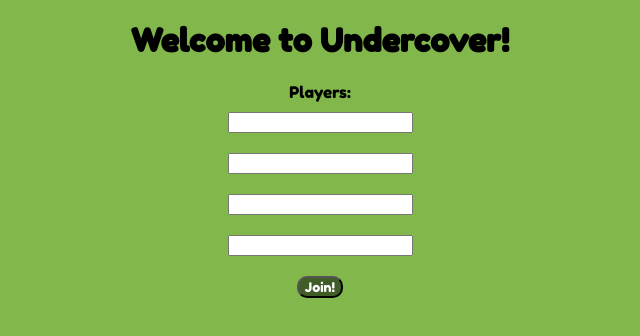
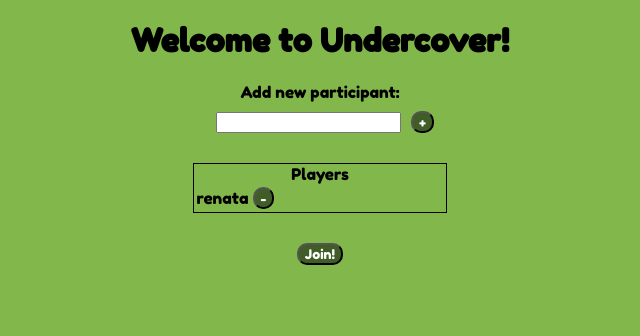
Before and after one commit to renatalourena/undercover, a React (Create React App) app: page /login in a window 1280 px wide. Shown: the top 336 px of the page, without its empty margins (320-960 px from the left). Built offline with nearby package versions, Linux system fonts and the light colour scheme.

Commit message:
add participants component

```diff
--- /dev/null
+++ b/src/components/AddParticipants.css
@@ -0,0 +1,10 @@
+
+.add-participants .players-table {
+  border: solid 1px;
+  border-collapse: collapse;
+  width: 20%;
+  margin-left:auto;
+  margin-right:auto;
+  margin-top: 20px;
+  margin-bottom: 20px;
+}
--- /dev/null
+++ b/src/components/AddParticipants.jsx
@@ -0,0 +1,56 @@
+import React, { useState } from 'react';
+import './AddParticipants.css'
+
+export default () => {
+  const [playerName, setPlayerName] = useState('')
+  const [playersList, setPlayersList] = useState([{id: 1, name: "renata"}]);
+  const [index, setIndex] = useState(2)
+
+  const updatePlayerInput = (e) => {
+    setPlayerName(e.target.value)
+  }
+
+  function handleAdd() {
+    const newplayersList = playersList.concat({ id: index, name: playerName });
+    setPlayersList(newplayersList);
+    setPlayerName('')
+    setIndex(index + 1)
+  }
+
+  function handleRemove(id) {
+    const newplayersList = playersList.filter(player => player.id !== id)
+    setPlayersList(newplayersList);
+  }
+
+
+  return (
+    <div className="add-participants">
+      <div>
+        <div>Add new participant:</div>
+        <input value={playerName} type="text" onChange={updatePlayerInput} />
+        <button onClick={handleAdd}>+</button>
+      </div>
+      <div className="players-table">
+        <div>Players</div>
+        <table>
+          <tbody>
+            {playersList.map((item) => (
+              <tr>
+                <td>{item.name}</td>
+                <td>
+                  <button key={item.id} onClick={() => handleRemove(item.id)}>-</button>
+                </td>
+              </tr>
+            ))}
+          </tbody>
+
+        </table>
+      </div>
+      <div>
+        <button className="join-button">
+          Join!
+        </button>
+      </div>
+    </div>
+  );
+};
--- a/src/components/Login.jsx
+++ b/src/components/Login.jsx
@@ -1,39 +1,30 @@
-import React from "react";
+import React, { useState } from "react";
 import './Login.css'
+import AddParticipants from "./AddParticipants";
 
-class Login extends React.Component {
-  constructor(props) {
-    super(props);
-    this.state = {
-      player1: '',
-      player2: '',
-      player3: '',
-      player4: '',
-    };
+export default (props) => {
+
+
+  const [playerName, setPlayerName] = useState('')
+  let playersList = []
+
+  const updatePlayerInput = (e) => {
+    setPlayerName(e.target.value)
   }
 
-  addParticipants = () => {
-    //TODO
+  const addParticipants = () => {
+
   }
 
-  render() {
   return (
     <div >
       <div className="login">
-          <div>Players:</div>
-          <div><input value={this.state.player1} type="text" readOnly/></div>
-          <div><input value={this.state.player2} type="text" readOnly /></div>
-          <div><input value={this.state.player3} type="text" readOnly /></div>
-          <div><input value={this.state.player4} type="text" readOnly /></div>
         <div>
-            <button className="join-button" onClick={this.addParticipants}>
-              Join!
-          </button>
+          <AddParticipants></AddParticipants>
         </div>
+
       </div>
 
     </div>
   );
 }
-}
-export default Login;
```
Lines whose indentation alone changed are shown as unchanged.
